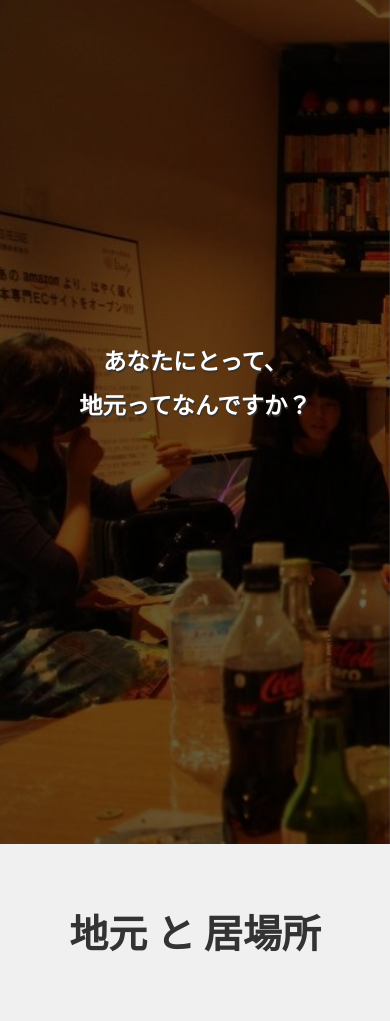
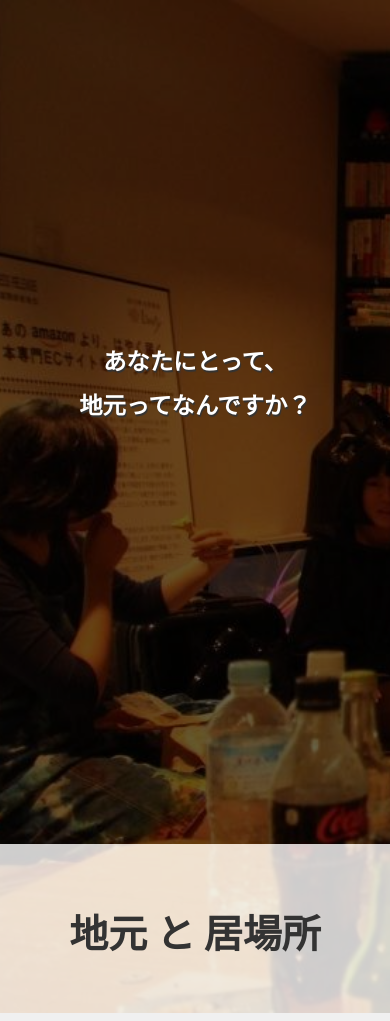
Before and after one commit to natsuka30/nomadplan, a plain HTML site: page index.html in a window 390 px wide. Shown: the top 1021 px of the page. Drawn offline with Linux system fonts and the light colour scheme.

Commit message:
Update style.css

```diff
--- a/style.css
+++ b/style.css
@@ -167,7 +167,7 @@ h3 {
 	    left: 0;
 	    width: 100%;
 	    height: 100vh;
-	    height: calc(var(--vh, 1vh) * 100);
+	    height: calc(var(--vh, 1vh) * 120);
 	    z-index: -1;
 	    background: url(img-sec03.jpg) center/cover no-repeat;
 	    -webkit-background-size: cover;
```
